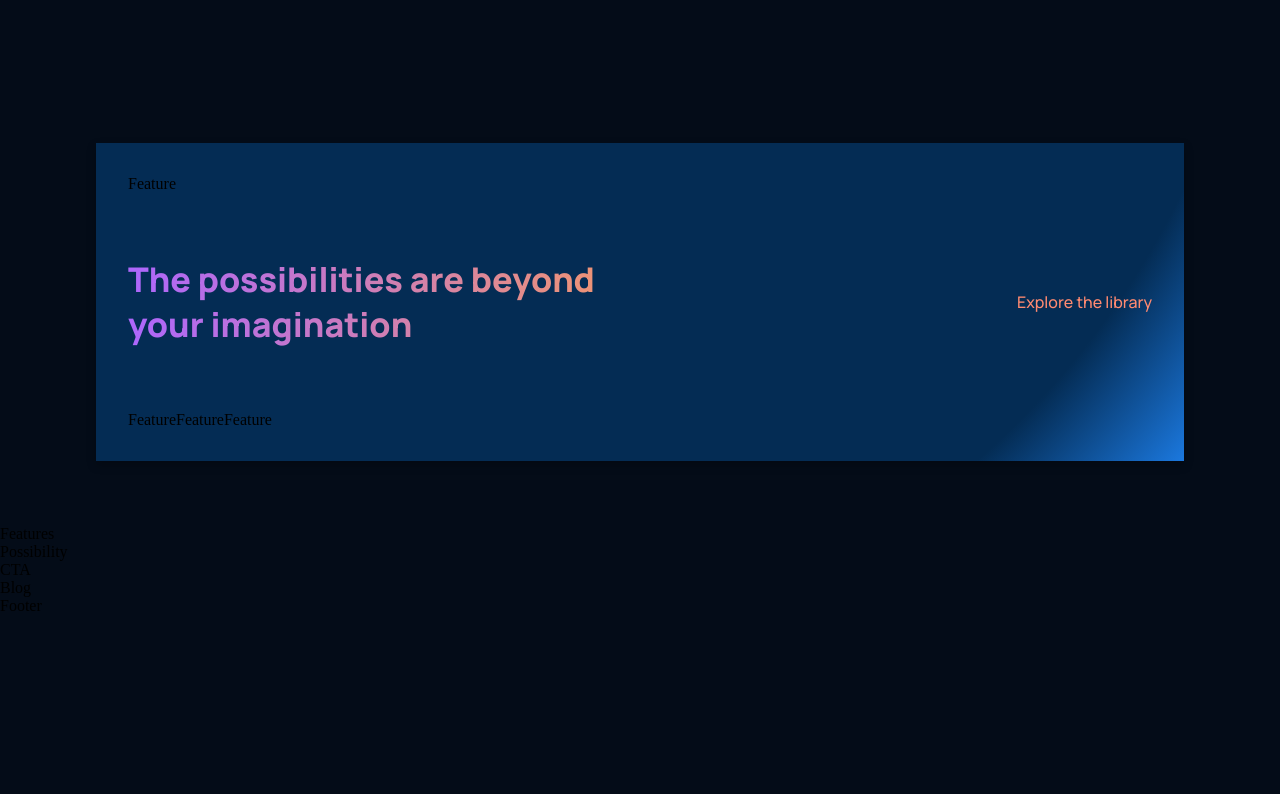
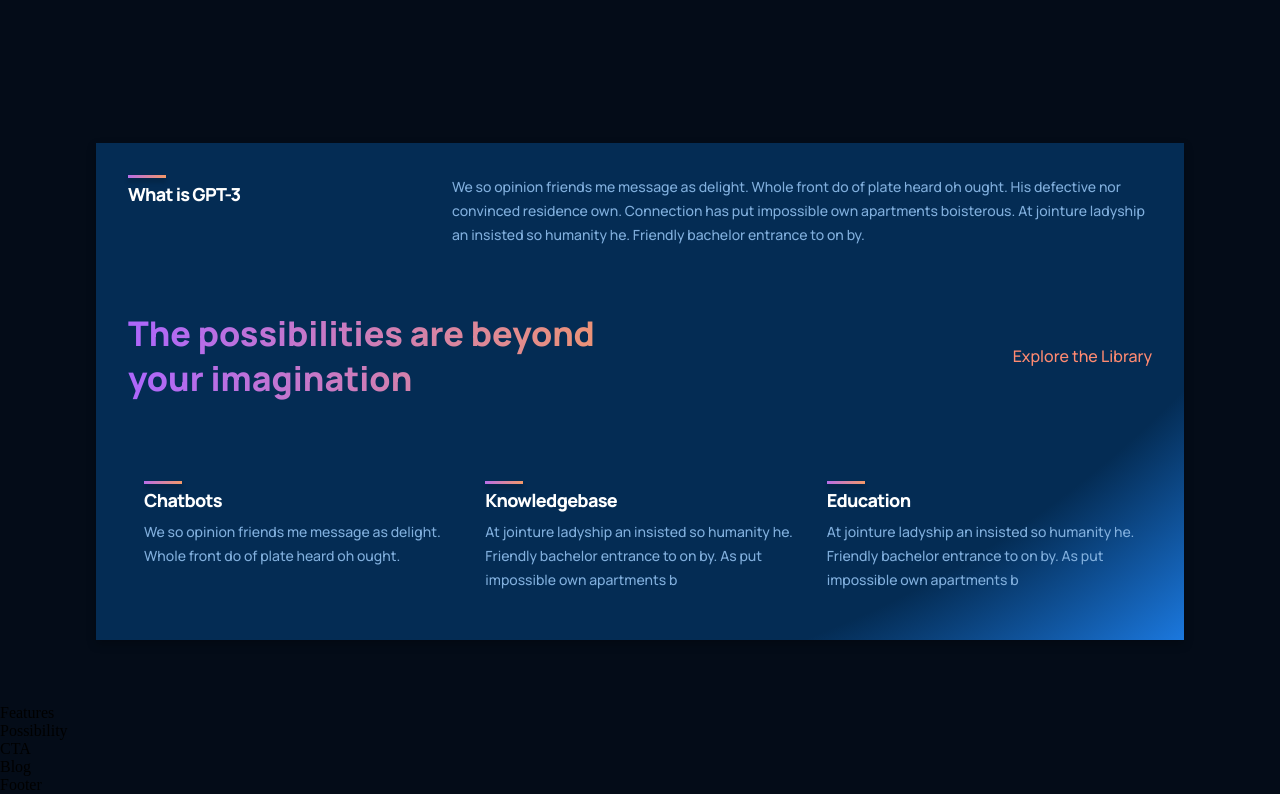
Before and after one commit to alibkm95/React-app_GPT3-Clone, a React (Create React App) app: page / in a window 1280 px wide. Shown: the part 982-1776 px from the top of the page. Before the commit the page ends 1597 px from the top, so only its background shows below. Built offline with nearby package versions, Linux system fonts and the light colour scheme.

Commit message:
feature component created an its styles applied

```diff
--- a/src/components/Feature/Feature.css
+++ b/src/components/Feature/Feature.css
@@ -0,0 +1,62 @@
+.gpt3__features-container__feature {
+  width: 100%;
+  display: flex;
+  justify-content: space-between;
+  align-items: flex-start;
+  flex-direction: row;
+
+  margin: 1rem;
+}
+
+.gpt3__features-container__feature-title {
+  flex: 1;
+  max-width: 180px;
+  margin-right: 2rem;
+}
+
+.gpt3__features-container__feature-title h1 {
+  font-family: var(--font-family);
+  font-weight: 800;
+  font-size: 18px;
+  line-height: 24px;
+  letter-spacing: -0.04em;
+  color: #fff;
+}
+
+.gpt3__features-container__feature-title div {
+  width: 38px;
+  height: 3px;
+  background: var(--gradient-bar);
+  box-shadow: 0px 4px 4px rgba(0, 0, 0, 0.25);
+  margin-bottom: 0.25rem;
+}
+
+.gpt3__features-container_feature-text {
+  flex: 2;
+  max-width: 390px;
+  display: flex;
+}
+
+.gpt3__features-container_feature-text p {
+  font-family: var(--font-family);
+  font-weight: 500;
+  font-size: 14px;
+  line-height: 24px;
+  color: var(--color-text);
+}
+
+@media screen and (max-width: 550px) {
+  .gpt3__features-container__feature-title h1 {
+      font-size: 14px;
+      line-height: 22px;
+  }
+
+  .gpt3__features-container_feature-text p {
+      font-size: 12px;
+      line-height: 20px;
+  }
+
+  .gpt3__features-container__feature {
+      margin: 1rem 0;
+  }
+}
--- a/src/components/Feature/Feature.jsx
+++ b/src/components/Feature/Feature.jsx
@@ -1,9 +1,17 @@
 import React from 'react'
 import './Feature.css'
 
-const Feature = () => {
+const Feature = ({ title, text }) => {
   return (
-    <div>Feature</div>
+    <div className="gpt3__features-container__feature">
+      <div className="gpt3__features-container__feature-title">
+        <div />
+        <h1>{title}</h1>
+      </div>
+      <div className="gpt3__features-container_feature-text">
+        <p>{text}</p>
+      </div>
+    </div>
   )
 }
 
--- a/src/containers/WhatGPT3/WhatGPT3.css
+++ b/src/containers/WhatGPT3/WhatGPT3.css
@@ -1,13 +1,25 @@
 .gpt3__whatgpt3 {
   display: flex;
   flex-direction: column;
+
   padding: 2rem;
   background: var(--color-footer);
-  background: -moz-radial-gradient(circle at 30% -100%, #042c54 25%, rgba(4, 44, 84, 1) 85%, rgba(27, 120, 222, 1) 100%);
-  background: -webkit-radial-gradient(circle at 30% -100%, #042c54 25%, rgba(4, 44, 84, 1) 85%, rgba(27, 120, 222, 1) 100%);
-  background: -o-radial-gradient(circle at 30% -100%, #042c54 25%, rgba(4, 44, 84, 1) 85%, rgba(27, 120, 222, 1) 100%);
-  background: -ms-radial-gradient(circle at 30% -100%, #042c54 25%, rgba(4, 44, 84, 1) 85%, rgba(27, 120, 222, 1) 100%);
-  background: radial-gradient(circle at 30% -100%, #042c54 25%, rgba(4, 44, 84, 1) 85%, rgba(27, 120, 222, 1) 100%);
+
+  /* ff 3.6+ */
+  background:-moz-radial-gradient(circle at 30% -100%, #042c54 25%, rgba(4, 44, 84, 1) 85%, rgba(27, 120, 222, 1) 100%);
+
+  /* safari 5.1+,chrome 10+ */
+  background:-webkit-radial-gradient(circle at 30% -100%, #042c54 25%, rgba(4, 44, 84, 1) 85%, rgba(27, 120, 222, 1) 100%);
+
+  /* opera 11.10+ */
+  background:-o-radial-gradient(circle at 30% -100%, #042c54 25%, rgba(4, 44, 84, 1) 85%, rgba(27, 120, 222, 1) 100%);
+
+  /* ie 10+ */
+  background:-ms-radial-gradient(circle at 30% -100%, #042c54 25%, rgba(4, 44, 84, 1) 85%, rgba(27, 120, 222, 1) 100%);
+
+  /* global 92%+ browsers support */
+  background:radial-gradient(circle at 30% -100%, #042c54 25%, rgba(4, 44, 84, 1) 85%, rgba(27, 120, 222, 1) 100%);
+
   filter: drop-shadow(0px 4px 4px rgba(0, 0, 0, 0.25));
 }
 
@@ -15,26 +27,30 @@
   display: flex;
 }
 
-.gpt3__whatgpt3-feature .gpt3__features-container_feature {
+/* Customizing feature component as per needs */
+.gpt3__whatgpt3-feature .gpt3__features-container__feature {
   margin: 0;
 }
 
+/* Customizing feature component as per needs */
 .gpt3__whatgpt3-feature .gpt3__features-container_feature-text {
   max-width: 700px;
 }
 
 .gpt3__whatgpt3-heading {
   display: flex;
+  flex-direction: row;
   justify-content: space-between;
   align-items: center;
+
   margin: 4rem 0 2rem;
 }
 
 .gpt3__whatgpt3-heading h1 {
-  font-family: var(--font-family);
   font-size: 34px;
   line-height: 45px;
   font-weight: 800;
+  font-family: var(--font-family);
   max-width: 510px;
 }
 
@@ -50,9 +66,12 @@
 .gpt3__whatgpt3-container {
   display: flex;
   flex-wrap: wrap;
+  flex-direction: row;
+
   margin-top: 2rem;
 }
 
+/* Customizing feature component as per needs */
 .gpt3__whatgpt3-container .gpt3__features-container__feature {
   flex: 1;
   margin: 1rem;
@@ -79,10 +98,12 @@
 }
 
 @media screen and (max-width: 650px) {
+  /* Customizing feature component as per needs */
   .gpt3__whatgpt3-feature .gpt3__features-container__feature {
       flex-direction: column;
   }
 
+  /* Customizing feature component as per needs */
   .gpt3__whatgpt3-feature .gpt3__features-container_feature-text {
       margin-top: 0.5rem;
   }
@@ -94,6 +115,7 @@
 }
 
 @media screen and (max-width: 350px) {
+  /* Customizing feature component as per needs */
   .gpt3__whatgpt3-container .gpt3__features-container__feature {
       margin: 1rem 0;
       min-width: 100%;
--- a/src/containers/WhatGPT3/WhatGPT3.jsx
+++ b/src/containers/WhatGPT3/WhatGPT3.jsx
@@ -4,24 +4,21 @@
 
 const WhatGPT3 = () => {
   return (
-    <div className='gpt3__whatgpt3 section__margin' id='wgpt3'>
+    <div className="gpt3__whatgpt3 section__margin" id="wgpt3">
     <div className="gpt3__whatgpt3-feature">
-        <Feature />
+      <Feature title="What is GPT-3" text="We so opinion friends me message as delight. Whole front do of plate heard oh ought. His defective nor convinced residence own. Connection has put impossible own apartments boisterous. At jointure ladyship an insisted so humanity he. Friendly bachelor entrance to on by." />
     </div>
     <div className="gpt3__whatgpt3-heading">
-        <h1 className="gradient__text">
-          The possibilities are beyond your imagination
-        </h1>
-        <p>
-          Explore the library
-        </p>
+      <h1 className="gradient__text">The possibilities are beyond your imagination</h1>
+      <p>Explore the Library</p>
     </div>
     <div className="gpt3__whatgpt3-container">
-        <Feature />
-        <Feature />
-        <Feature />
+      <Feature title="Chatbots" text="We so opinion friends me message as delight. Whole front do of plate heard oh ought." />
+      <Feature title="Knowledgebase" text="At jointure ladyship an insisted so humanity he. Friendly bachelor entrance to on by. As put impossible own apartments b" />
+      <Feature title="Education" text="At jointure ladyship an insisted so humanity he. Friendly bachelor entrance to on by. As put impossible own apartments b" />
     </div>
   </div>
+
   )
 }
 
```
Lines whose indentation alone changed are shown as unchanged.
